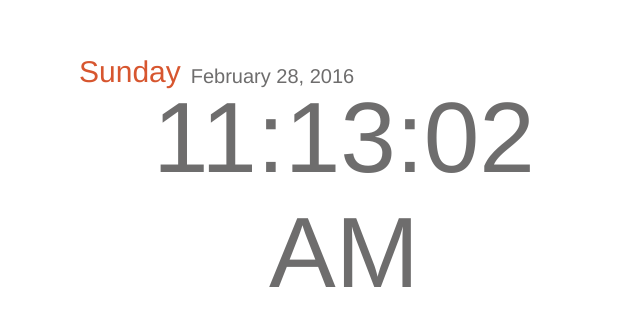
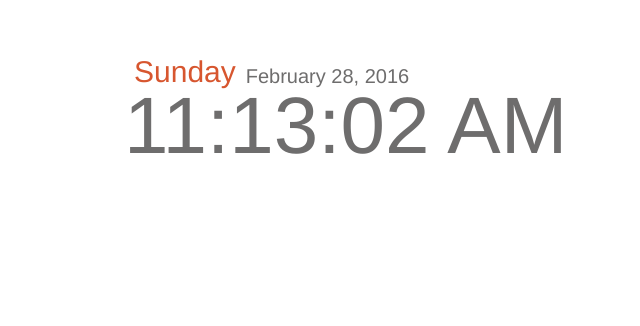
Before and after one commit to kevinfan23/KFanInc_clock, a plain HTML site: page clock.html in a window 1280 px wide. Shown: the part 230-556 px from the top of the page, without its empty margins (296-936 px from the left). Drawn offline with Linux system fonts and the light colour scheme.

Commit message:
Version 2.0: fixed heavy loading problems

```diff
--- a/css/style.css
+++ b/css/style.css
@@ -1,12 +1,3 @@
-@font-face {
-    font-family: 'BebasNeueThin';
-    src: url('BebasNeue-webfont.eot');
-    src: url('BebasNeue-webfont.eot?#iefix') format('embedded-opentype'),
-         url('BebasNeue-webfont.woff') format('woff'),
-         url('BebasNeue-webfont.ttf') format('truetype'),
-         url('BebasNeue-webfont.svg#BebasNeueThin') format('svg');
-}
-
 body {
     background-color: #ffffff;
 }
@@ -19,7 +10,7 @@ body {
     top: 50%;
     left: 50%;
     margin-right: -50%;
-    transform: translate(-50%, -50%)
+    transform: translate(-50%, -50%);
 }
 
 #clock {
@@ -27,9 +18,9 @@ body {
     font-weight: 200;
     text-align: center;
     color: #6e6d6d;
-    font-size: 100px;
+    font-size: 80px;
     position: absolute;
-	left: 0;
+	left: 10%;
     top: 20%;
 }
 
@@ -49,6 +40,7 @@ body {
     font-size: 20px;
     padding: 0;
     top: 0;
+    left: 10%;
 }
 
 #day {
--- a/js/main.js
+++ b/js/main.js
@@ -1,5 +1,3 @@
-function displayTime() {
-
 // Time variables
 var currentTime = new Date();
 var day = currentTime.getDay();
@@ -8,12 +6,25 @@ function displayTime() {
 var year = currentTime.getFullYear();
 var months = new Array('January', 'February', 'March', 'April', 'May', 'June', 'Jully', 'August', 'September', 'October', 'November', 'December');
 var days = new Array('Sunday', 'Monday', 'Tuesday', 'Wednesday', 'Thursday', 'Friday', 'Saturday');
+var meridiem = "AM";
 
-	var meridiem = "AM"
+var clockDiv;
+var dayDiv;
+var dateDiv;
+
+$(document).ready(function(){
+	setInterval(displayTime, 1000);
+});
+
+
+function displayTime() {
+
+	currentTime = new Date();
+
+	// Get time variables
 	var hours = currentTime.getHours();
 	var minutes = currentTime.getMinutes();
     var seconds = currentTime.getSeconds();
-	setInterval(displayTime, 1000);
 
 	// Adding zeros to the digits
 	if (seconds < 10) {
@@ -66,11 +77,10 @@ function displayTime() {
 
 
 	// Render text
-    var clockDiv = document.getElementById('clock');
+    clockDiv = document.getElementById('clock');
 	clockDiv.innerText = hours + ":" + minutes + ":" + seconds + " " + meridiem;
-	var dayDiv = document.getElementById('day');
+	dayDiv = document.getElementById('day');
 	dayDiv.innerText = days[day];
-	var dateDiv = document.getElementById('date');
+	dateDiv = document.getElementById('date');
 	dateDiv.innerText = months[month] + " " + date + ", " + year;
 }
-	displayTime();
```
Also changed, not shown: clock.html (renamed from index.html). Lines whose indentation alone changed are shown as unchanged.
